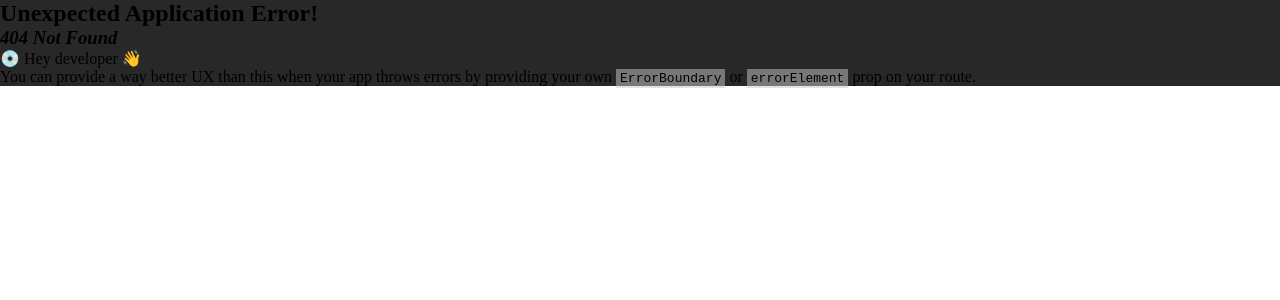
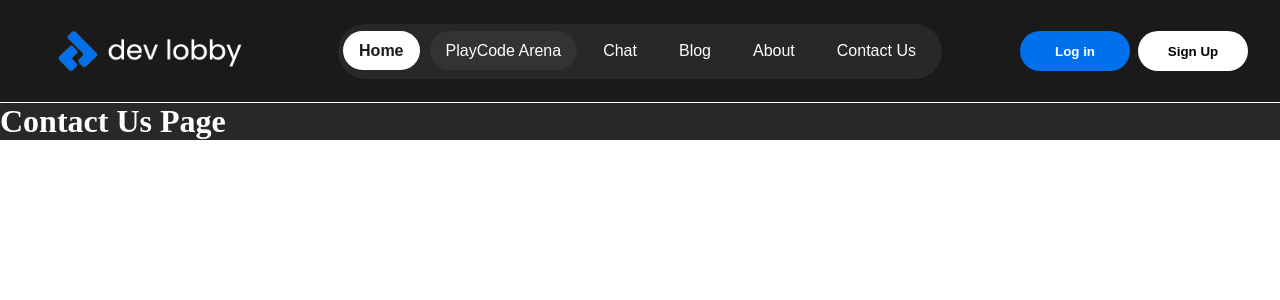
Before and after one commit to edberv1/DevLobby, a React (Create React App) app: page /contactus in a window 1280 px wide. Before the commit this address had no page. Shown: the top 300 px of the page. Built offline with nearby package versions, Linux system fonts and the light colour scheme.

Commit message:
Created Contact Us link on navbar, added the route and the scss

```diff
--- a/src/components/molecules/Navbar/index.jsx
+++ b/src/components/molecules/Navbar/index.jsx
@@ -54,6 +54,9 @@ const Navbar = () => {
           <li onClick={closeMenu}>
             <Link to="/about">About</Link>
           </li>
+          <li onClick={closeMenu}>
+            <Link to="/contactus">Contact Us</Link>
+          </li>
           <div>
             <button className="butonat-nav login">
               <Link to="/login">Log in</Link>
--- /dev/null
+++ b/src/components/organisms/ContactUs/ContactUs.scss
@@ -0,0 +1,3 @@
+h1 {
+  color: white;
+}
--- /dev/null
+++ b/src/components/organisms/ContactUs/index.jsx
@@ -0,0 +1,12 @@
+import React from "react";
+import "./ContactUs.scss";
+
+function ContactUs() {
+  return (
+    <div>
+      <h1>Contact Us Page</h1>
+    </div>
+  );
+}
+
+export default ContactUs;
--- a/src/router.js
+++ b/src/router.js
@@ -9,6 +9,7 @@ import AdminLayout from "./components/Pages/LayoutAdmin";
 import Landing from "./components/organisms/Landing";
 import Login from "./components/organisms/Login";
 import Signup from "./components/organisms/Signup";
+import ContactUs from "./components/organisms/ContactUs";
 
 const router = createBrowserRouter([
   {
@@ -47,6 +48,10 @@ const router = createBrowserRouter([
         path: "learn-more",
         element: <LearnMore />,
       },
+      {
+        path: "contactus",
+        element: <ContactUs />,
+      },
     ],
   },
   {
```
